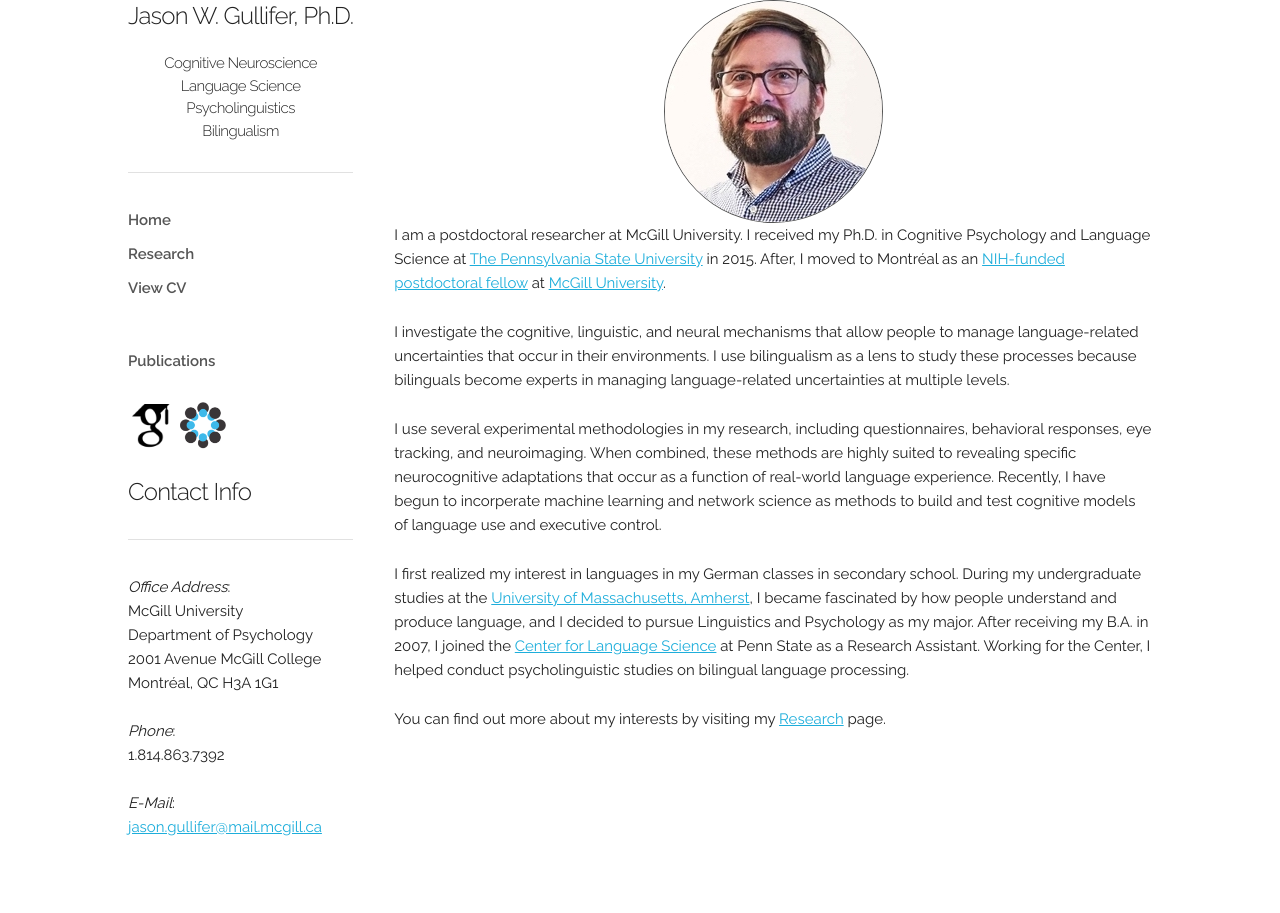
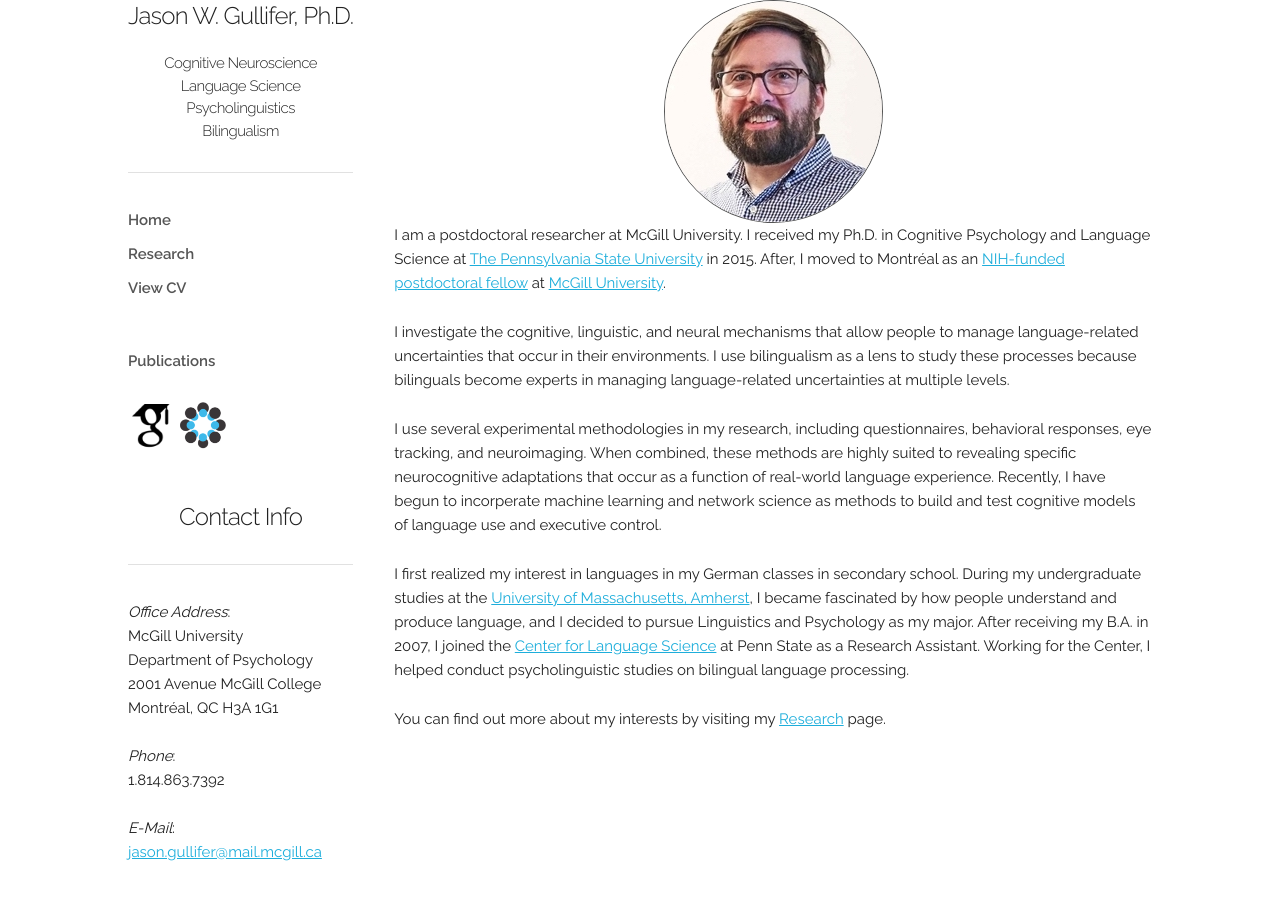
Before and after one commit to jasongullifer/jasongullifer.github.io, a Jekyll site: the page built from index.html, in a window 1280 px wide. Built offline with Jekyll 4.4.1, drawn with Linux system fonts in a browser that asks for light colours; nearby versions of some CDN libraries; Markdown is read by kramdown in place of the engine named in the settings; the list of posts is cut into pages by our own code.

```diff
--- a/_includes/contactinfo.html
+++ b/_includes/contactinfo.html
@@ -1,4 +1,4 @@
-<h4>Contact Info</h4>
+<h4 class="center">Contact Info</h4>
 <hr/>
 <p>
 <em>Office Address</em>:<br/>
--- a/_includes/menubar.html
+++ b/_includes/menubar.html
@@ -11,6 +11,8 @@
 <li><a href="https://scholar.google.ca/citations?hl=en&user=hQZQv2kAAAAJ&view_op=list_works&sortby=pubdate">Publications</a></li>
 </ul>
 
+<p>
 <a href="https://scholar.google.ca/citations?hl=en&user=hQZQv2kAAAAJ&hl=eng"><img align="middle" alt="google scholar profile" width="48" src="images/scholar.png"></a>
 
 <a href="https://osf.io/vjk7w/"><img align="middle" alt="osf profile" width="48" src="images/osf.png"></a>
+</p>
```
Also changed, not shown: 5 other files.
